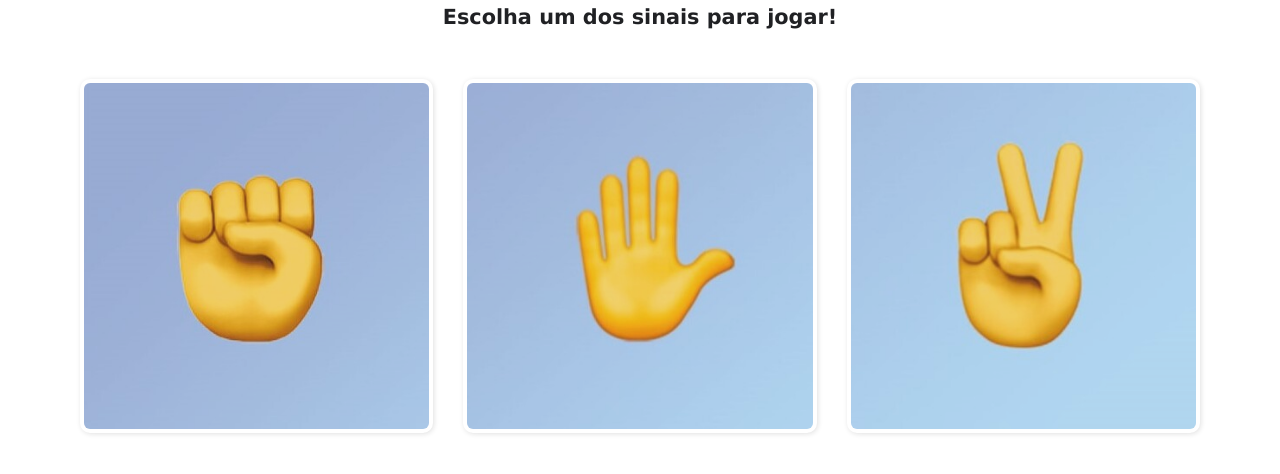
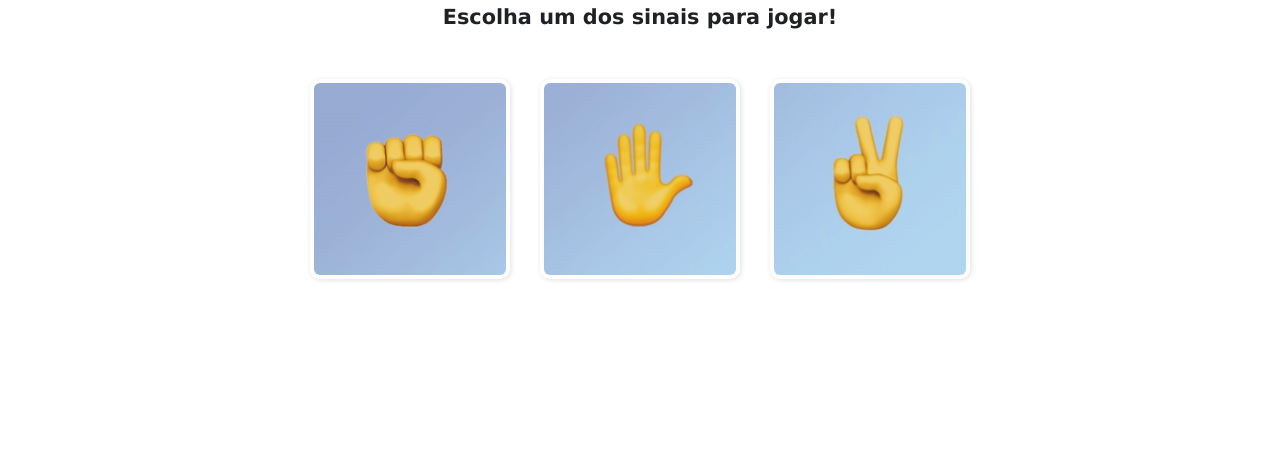
Before and after one commit to Luka9kw/Pedra-Papel-Tesoura, a plain HTML site: page index.html in a window 1280 px wide. Shown: the part 76-550 px from the top of the page. Drawn offline with Linux system fonts and the light colour scheme.

Commit message:
ajuste no dimensionamento

```diff
--- a/assets/css/style.css
+++ b/assets/css/style.css
@@ -31,11 +31,11 @@
     width: 27vw;
     height: 27vw;
     margin: 50px 15px 0px 15px;
-    max-width: 1980px;
     border-radius: 10px;
     box-shadow: 1px 1px 5px rgba(0, 0, 0, 0.13);
     filter: contrast(90%) saturate(95%);
     border: 4px solid #e5af3200 ;
+
 }
 
 
@@ -51,6 +51,18 @@
 
 }
 
+@media (min-width: 1200px) {
+    .pptImg {
+        width: 15vw;
+        height: 15vw;
+    }
+
+    .pptImg:hover {
+        width: 16vw;
+        height: 16vw;
+} }
+
+
 
 #textoResultado {
     margin-top: 100px;
```
